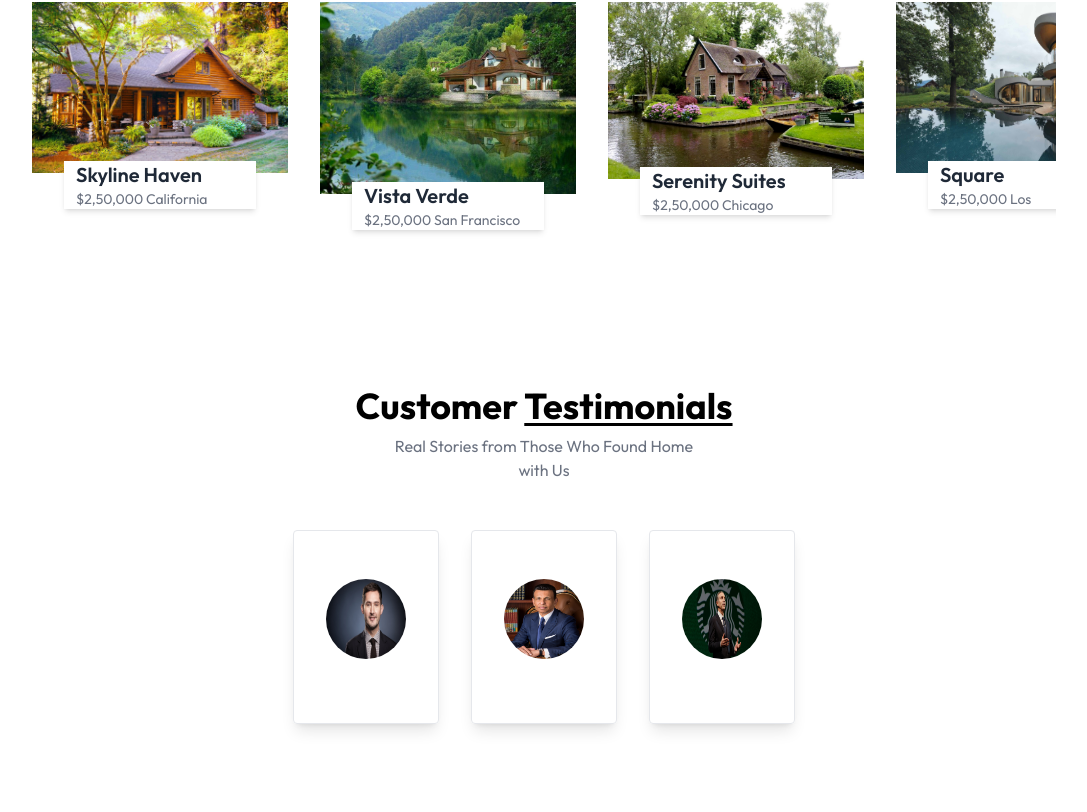
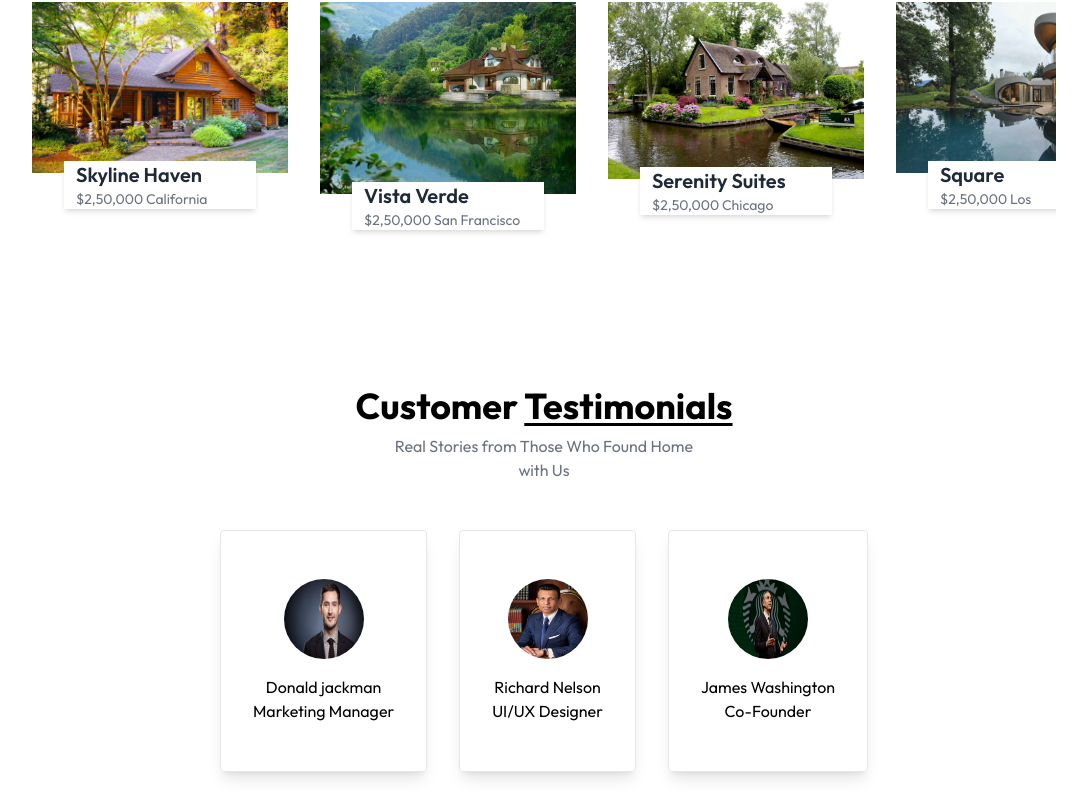
Before and after one commit to Divyadharshana5/Real_Estate, a React (Vite) app in the folder Real_estate/: page / in a window 1280 px wide. Shown: the part 1742-2554 px from the top of the page, without its empty margins (96-1183 px from the left). Before the commit the page ends 2506 px from the top, so only its background shows below. Built offline with nearby package versions, Linux system fonts and the light colour scheme.

Commit message:
update Testimonials.jsx

```diff
--- a/Real_estate/src/Components/Testimonials.jsx
+++ b/Real_estate/src/Components/Testimonials.jsx
@@ -1,5 +1,5 @@
 import React from "react";
-import { testimonialsData } from "../assets/assets";
+import { assets, testimonialsData } from "../assets/assets";
 
 const Testimonials = () => {
   return (
@@ -26,6 +26,13 @@
               src={testimonial.image}
               alt={testimonial.alt}
             />
+            <h2>{testimonial.name}</h2>
+            <p>{testimonial.title}</p>
+            <div>
+              {Array.from({ length: testimonial.rating }, (item, index) => (
+                <img key={index} src={assets.star_icon} alt="" />
+              ))}
+            </div>
           </div>
         ))}
       </div>
```
